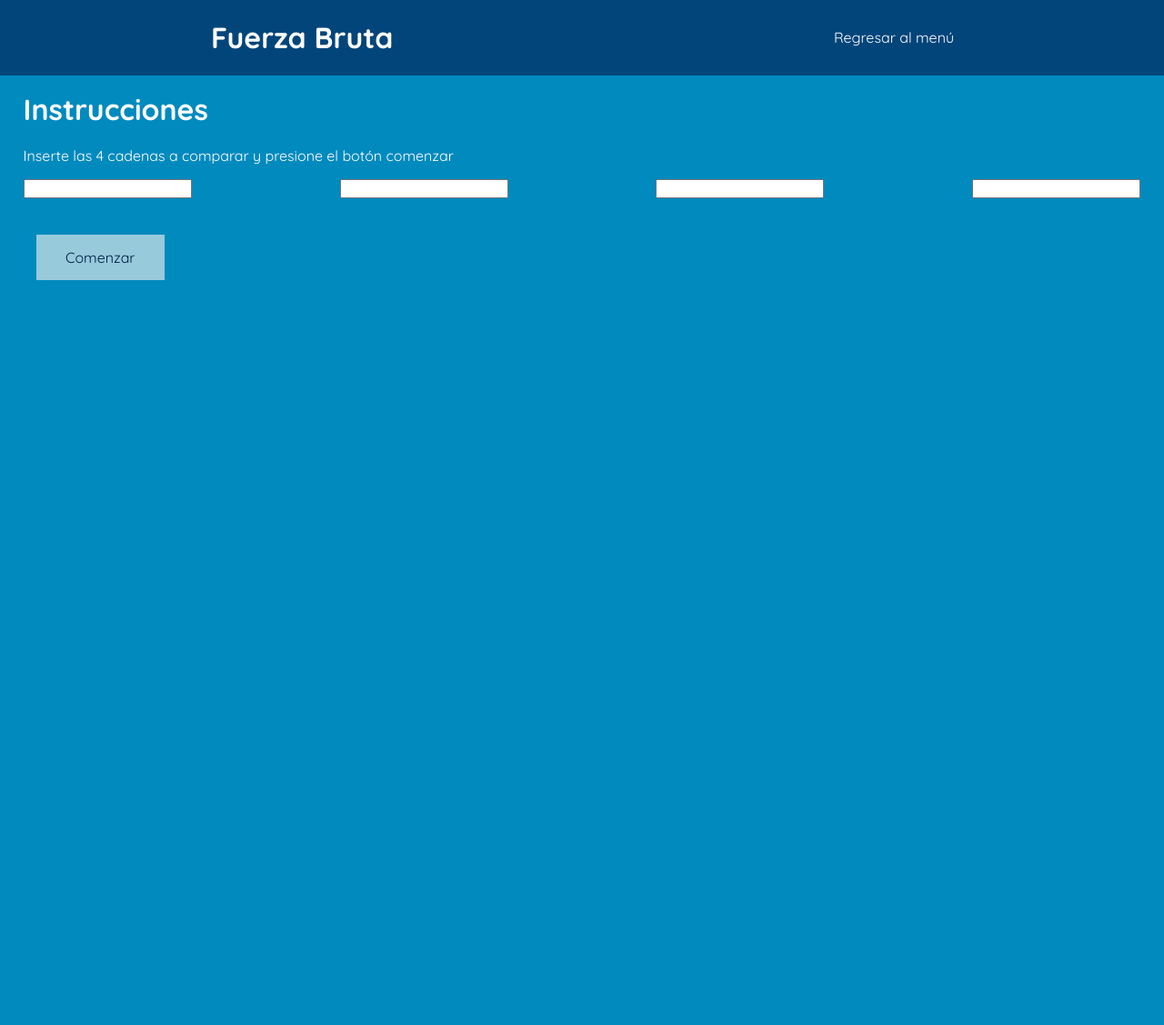
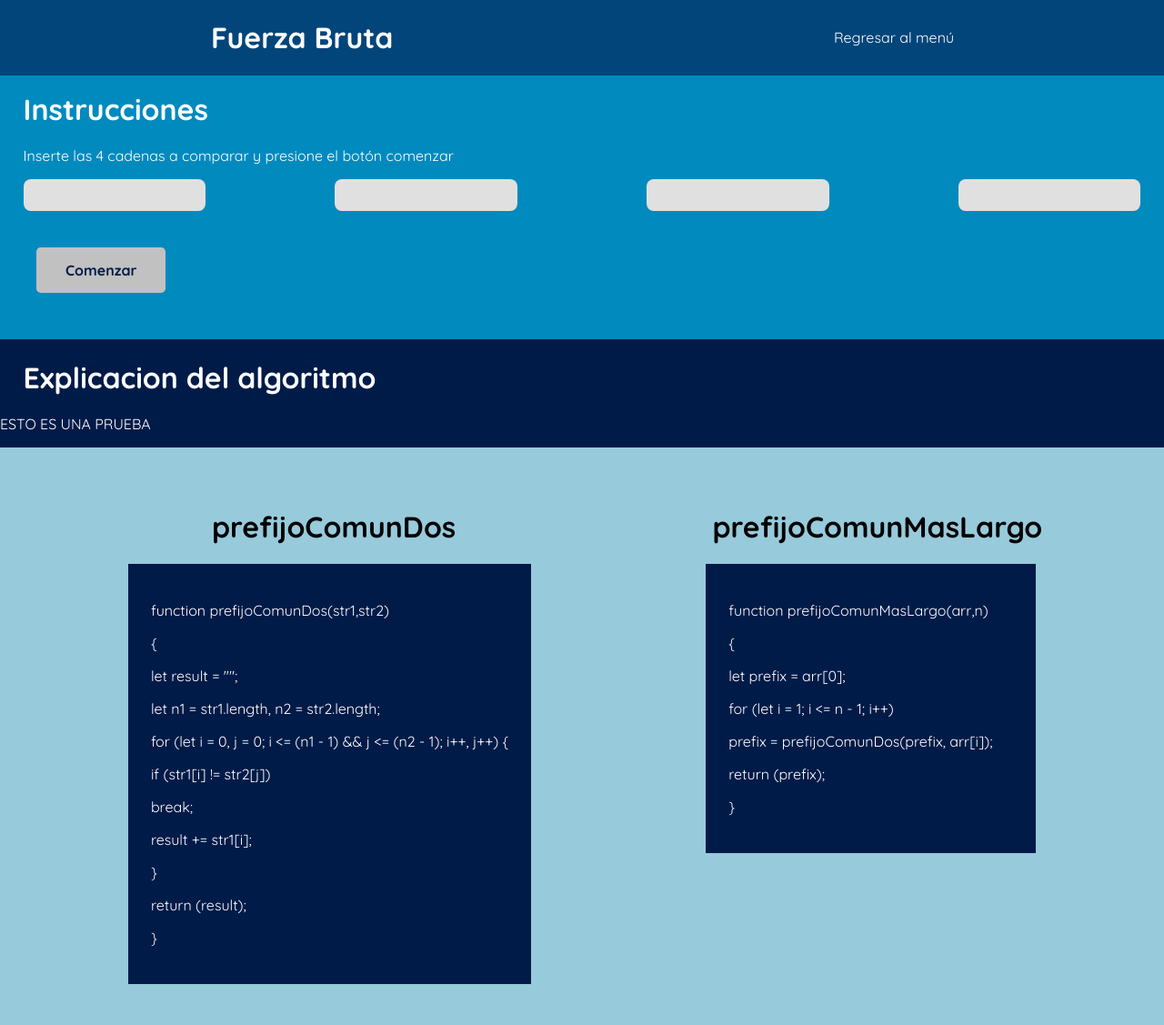
Before and after one commit to IvanNavi13/ProyectoAnalisisAlgoritmos, a plain HTML site: page Proyecto/primerSolucion.html in a window 1280 px wide. Shown: the whole page at 91% size. Before the commit the page ends 800 px from the top, so only its background shows below. Drawn offline with Linux system fonts and the light colour scheme.

Commit message:
plantilla y aplicando más CSS

```diff
--- a/Proyecto/css/fuerzaBruta.css
+++ b/Proyecto/css/fuerzaBruta.css
@@ -6,6 +6,9 @@
     --quinto: #D6E8EE;      /*botticelli*/
     --blanco: #FFFFFF;      /*blanco*/
     --negro: #000000;       /*negro*/
+    --blanco2: #E1E0E0;
+    --gris: #DFDFDF;
+    --gris2: #C1C1C1;
 
 }
 
@@ -85,7 +88,7 @@ a{
 
 .boton{
     margin: 40px;
-    background-color: var(--cuarto);
+    background-color: var(--gris2);
     border: none;
     color: var(--primario);
     padding: 15px 32px;
@@ -97,8 +100,57 @@ a{
     transition-duration: 0.4s;
     cursor: pointer;
     font-family: 'Quicksand', sans-serif;
+    font-weight: bold;
+    border-radius: .3rem; /*Para tener las esquinas redondeadas*/
 }
 
 .boton:hover{
     box-shadow: 0 8px 16px 0 rgba(0,0,0,0.2), 0 6px 20px 0 rgba(0,0,0,0.19);
 }
+
+.entrada-texto{
+    background-color: var(--blanco2);
+    margin-top: auto;
+    padding: 8px;
+    width: 15%;
+    font-size: 15px;
+    font-family: 'Quicksand', sans-serif;
+    font-weight: bold;
+    color: var(--negro);
+    border-radius: .5rem; /*Para tener las esquinas redondeadas*/
+    border: none;
+}
+
+
+.contenedor{
+    display: flex;
+    flex-direction: column;
+    justify-content: space-between;
+    height: 600px;
+
+}
+.contenedor-codigos{
+    display: flex;
+    justify-content: space-around;
+    background-color: var(--cuarto);
+    padding: 45px;
+}
+
+.contenedor-explicacion{
+    background-color: var(--primario);
+}
+
+.codigo-uno{
+    font-family: 'Quicksand', sans-serif;
+    background-color: var(--primario);
+    color: var(--blanco);
+    padding: 25px;
+}
+
+.codigo-dos{
+    font-family: 'Quicksand', sans-serif;
+    background-color: var(--primario);
+    color: var(--blanco);
+    padding: 25px;
+
+}
--- a/Proyecto/primerSolucion.html
+++ b/Proyecto/primerSolucion.html
@@ -57,7 +57,7 @@
         </script>
 
 </head>
-<body>
+<body">
 
     <header class="header">
         <div class="container logo-nav-container">
@@ -70,6 +70,9 @@
     </div>
     </header>
 
+
+    <div class="contenedor">
+
         <main>
             <div class="text">
                 <h1>Instrucciones</h1>
@@ -77,10 +80,10 @@
             </div>
 
             <div class="strings">
-            <input type="text" name="str1" id="str1">
-            <input type="text" name="str2" id="str2">
-            <input type="text" name="str3" id="str3">
-            <input type="text" name="str4" id="str4">
+                <input class="entrada-texto" type="text" name="str1" id="str1">
+                <input class="entrada-texto" type="text" name="str2" id="str2">
+                <input class="entrada-texto" type="text" name="str3" id="str3">
+                <input class="entrada-texto" type="text" name="str4" id="str4">
             </div>
 
             <div>
@@ -100,5 +103,52 @@
             <div id="flechaD" class="flecha2 derecha"></div>
         </div>
 
+        <div class="contenedor-explicacion">
+
+            <h1>Explicacion del algoritmo</h1>
+            <p style="color: var(--blanco);">ESTO ES UNA PRUEBA</p>
+
+        </div>
+
+
+        <div class="contenedor-codigos">
+            <div>
+               <b><h1 style="color: var(--black); text-align: center;">prefijoComunDos</h1></b>
+                    <div class="codigo-uno">
+                        <p id="codigo-uno-1">function prefijoComunDos(str1,str2)</p>
+                        <p id="codigo-uno-2">{</p>
+                        <p id="codigo-uno-3">let result = "";</p>
+                        <p id="codigo-uno-4">let n1 = str1.length, n2 = str2.length;</p>
+                        <p id="codigo-uno-5">for (let i = 0, j = 0; i <= (n1 - 1) && j <= (n2 - 1); i++, j++) { </p>
+                        <p id="codigo-uno-6">if (str1[i] != str2[j]) </p>
+                        <p id="codigo-uno-7">    break;</p>
+                        <p id="codigo-uno-8">result += str1[i];</p>
+                        <p id="codigo-uno-9">}</p>
+                        <p id="codigo-uno-10">return (result);</p>
+                        <p id="codigo-uno-11">}</p>
+
+                    </div>
+            </div>
+
+            <div>
+                <b><h1 style="color: var(--black); text-align: center;">prefijoComunMasLargo</h1></b>
+                    <div class="codigo-dos">
+
+                        <p id="codigo-dos-1">function prefijoComunMasLargo(arr,n)</p>
+                        <p id="codigo-dos-2">{</p>
+                        <p id="codigo-dos-3">let prefix = arr[0];</p>
+                        <p id="codigo-dos-4">for (let i = 1; i <= n - 1; i++) </p>
+                        <p id="codigo-dos-5">prefix = prefijoComunDos(prefix, arr[i]);  </p>
+                        <p id="codigo-dos-6">return (prefix);</p>
+                        <p id="codigo-dos-7">}</p>
+
+                    </div>
+            </div>
+        </div>
+
+    </div>
+
+
+
 </body>
 </html>
```
Also changed, not shown: Proyecto/index.html (+3 -1 lines). Lines whose indentation alone changed are shown as unchanged.
